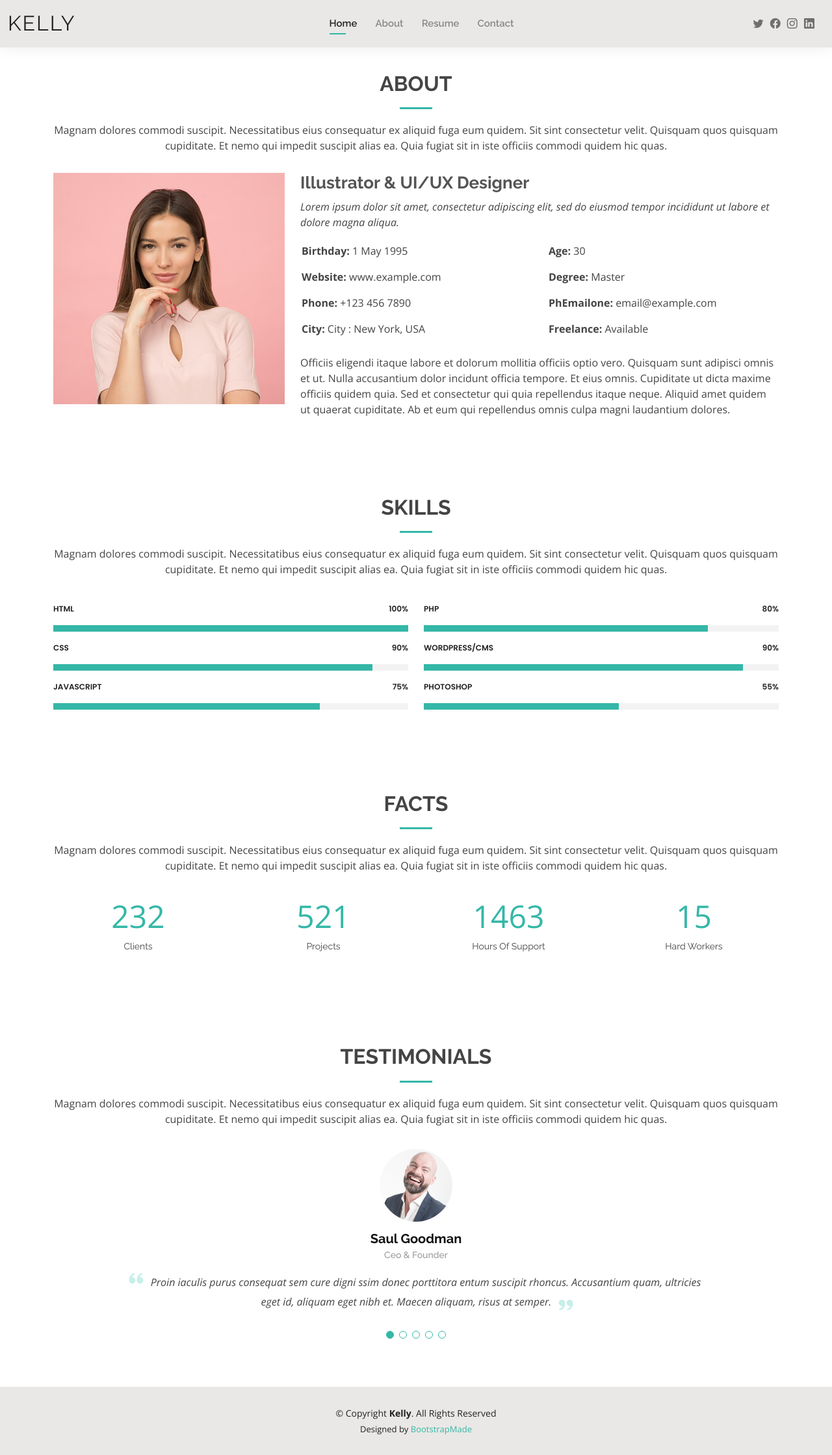
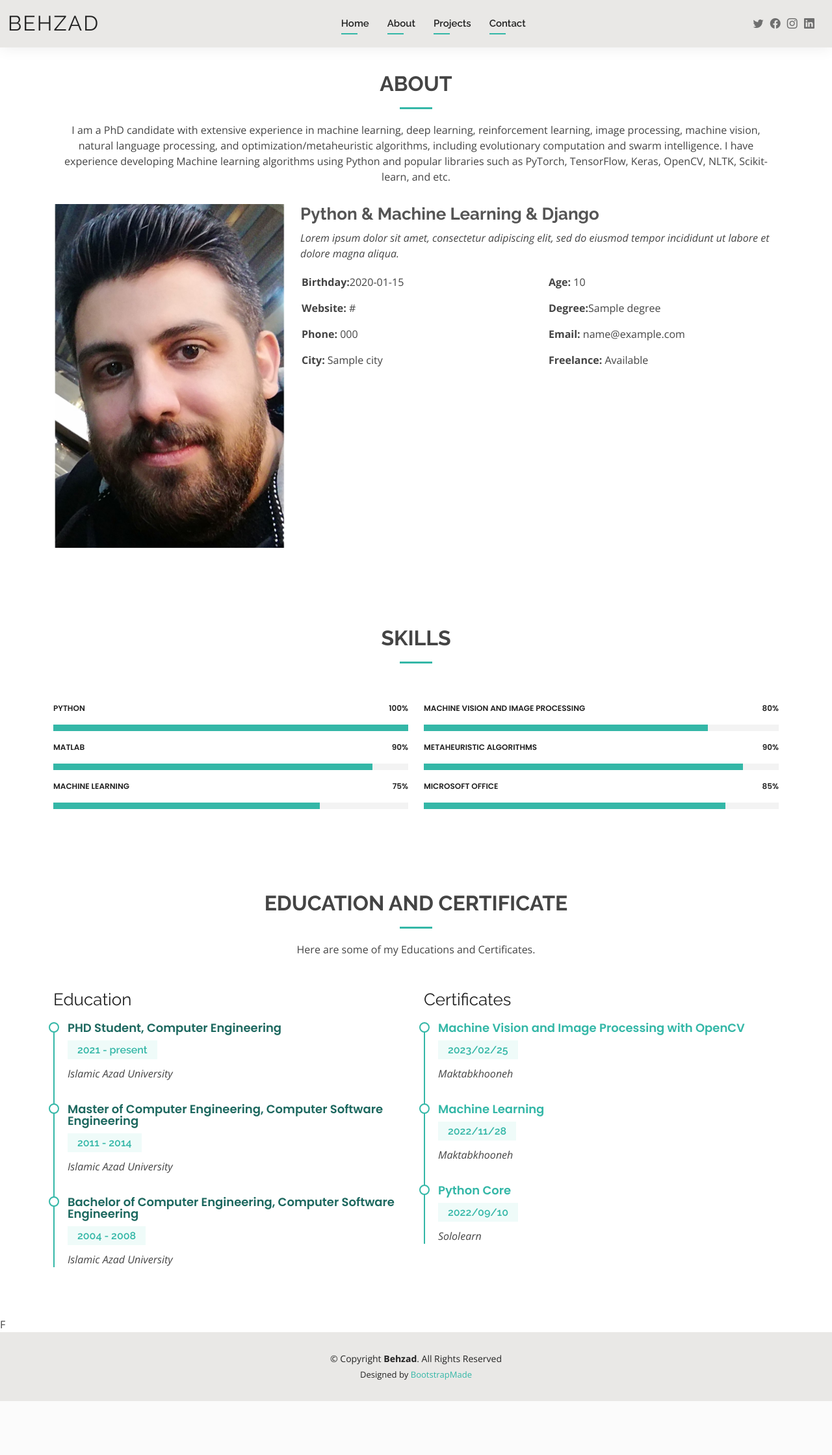
Before and after one commit to iamBehzad/resume_website, a Django app: template templates/website/about.html in a window 1280 px wide. Shown: the whole page at 65% size. After the commit the page ends 2156 px from the top, so only its background shows below. Run offline with Django 3.2, Linux system fonts and the light colour scheme; the template is opened without the code that fills it: most values are stand-ins (such as "Sample title", 1, 10 or a date in 2020); some libraries are stand-ins or nearby versions.

Commit message:
finilize
complete Home, About, Projects and Contact page

```diff
--- a/templates/base.html
+++ b/templates/base.html
@@ -6,7 +6,7 @@
   <meta charset="utf-8">
   <meta content="width=device-width, initial-scale=1.0" name="viewport">
 
-  <title>Kelly Bootstrap Template - Index</title>
+  <title>Behzad Bootstrap Template - Index</title>
   <meta content="" name="description">
   <meta content="" name="keywords">
 
@@ -29,8 +29,8 @@
   <link href="{% static 'assets/css/style.css' %}" rel="stylesheet">
 
   <!-- =======================================================
-  * Template Name: Kelly
-  * Template URL: https://bootstrapmade.com/kelly-free-bootstrap-cv-resume-html-template/
+  * Template Name: Behzad
+  * Template URL: https://bootstrapmade.com/Behzad-free-bootstrap-cv-resume-html-template/
   * Updated: Mar 17 2024 with Bootstrap v5.3.3
   * Author: BootstrapMade.com
   * License: https://bootstrapmade.com/license/
@@ -43,16 +43,16 @@
   <header id="header" class="fixed-top">
     <div class="container-fluid d-flex justify-content-between align-items-center">
 
-      <h1 class="logo me-auto me-lg-0"><a href="{% url 'website:index' %}">Kelly</a></h1>
+      <h1 class="logo me-auto me-lg-0"><a href="{% url 'website:index' %}">Behzad</a></h1>
       <!-- Uncomment below if you prefer to use an image logo -->
       <!-- <a href="index.html" class="logo"><img src="{% static 'assets/img/logo.png' %}"" alt="" class="img-fluid"></a>-->
 
       <nav id="navbar" class="navbar order-last order-lg-0">
         <ul>
           <li><a class="active" href="{% url 'website:index' %}">Home</a></li>
-          <li><a href="{% url 'website:about' %}">About</a></li>
-          <li><a href="{% url 'website:resume' %}">Resume</a></li>
-          <li><a href="{% url 'website:contact' %}">Contact</a></li>
+          <li><a class="active" href="{% url 'website:about' %}">About</a></li>
+          <li><a class="active" href="{% url 'website:projects' %}">Projects</a></li>
+          <li><a class="active" href="{% url 'website:contact' %}">Contact</a></li>
         </ul>
         <i class="bi bi-list mobile-nav-toggle"></i>
       </nav><!-- .navbar -->
@@ -61,7 +61,7 @@
         <a href="#" class="twitter"><i class="bi bi-twitter"></i></a>
         <a href="#" class="facebook"><i class="bi bi-facebook"></i></a>
         <a href="#" class="instagram"><i class="bi bi-instagram"></i></a>
-        <a href="#" class="linkedin"><i class="bi bi-linkedin"></i></i></a>
+        <a href="https://www.linkedin.com/in/behzad-abbasi-76b966212/" class="linkedin"><i class="bi bi-linkedin"></i></i></a>
       </div>
 
     </div>
@@ -78,13 +78,13 @@
   <footer id="footer">
     <div class="container">
       <div class="copyright">
-        &copy; Copyright <strong><span>Kelly</span></strong>. All Rights Reserved
+        &copy; Copyright <strong><span>Behzad</span></strong>. All Rights Reserved
       </div>
       <div class="credits">
         <!-- All the links in the footer should remain intact. -->
         <!-- You can delete the links only if you purchased the pro version. -->
         <!-- Licensing information: https://bootstrapmade.com/license/ -->
-        <!-- Purchase the pro version with working PHP/AJAX contact form: https://bootstrapmade.com/kelly-free-bootstrap-cv-resume-html-template/ -->
+        <!-- Purchase the pro version with working PHP/AJAX contact form: https://bootstrapmade.com/Behzad-free-bootstrap-cv-resume-html-template/ -->
         Designed by <a href="https://bootstrapmade.com/">BootstrapMade</a>
       </div>
     </div>
--- a/templates/website/about.html
+++ b/templates/website/about.html
@@ -10,7 +10,11 @@
 
       <div class="section-title">
         <h2>About</h2>
-          <p>Magnam dolores commodi suscipit. Necessitatibus eius consequatur ex aliquid fuga eum quidem. Sit sint consectetur velit. Quisquam quos quisquam cupiditate. Et nemo qui impedit suscipit alias ea. Quia fugiat sit in iste officiis commodi quidem hic quas.</p>
+        <p>I am a PhD candidate with extensive experience in machine learning, deep learning, reinforcement learning,
+          image processing, machine vision, natural language processing, and optimization/metaheuristic algorithms,
+          including evolutionary computation and swarm intelligence. I have experience developing Machine learning
+          algorithms using Python and popular libraries such as PyTorch, TensorFlow, Keras, OpenCV, NLTK, Scikit-learn,
+          and etc.</p>
       </div>
 
       <div class="row">
@@ -18,32 +22,32 @@
           <img src="{% static 'assets/img/about.jpg' %}" class="img-fluid" alt="">
         </div>
         <div class="col-lg-8 pt-4 pt-lg-0 content">
-            <h3>Illustrator &amp; UI/UX Designer</h3>
+          <h3>Python &amp; Machine Learning &amp; Django</h3>
           <p class="fst-italic">
-              Lorem ipsum dolor sit amet, consectetur adipiscing elit, sed do eiusmod tempor incididunt ut labore et dolore
+            Lorem ipsum dolor sit amet, consectetur adipiscing elit, sed do eiusmod tempor incididunt ut labore et
+            dolore
             magna aliqua.
           </p>
           <div class="row">
             <div class="col-lg-6">
               <ul>
-                  <li><i class="bi bi-rounded-right"></i> <strong>Birthday:</strong> 1 May 1995</li>
-                  <li><i class="bi bi-rounded-right"></i> <strong>Website:</strong> www.example.com</li>
-                  <li><i class="bi bi-rounded-right"></i> <strong>Phone:</strong> +123 456 7890</li>
-                  <li><i class="bi bi-rounded-right"></i> <strong>City:</strong> City : New York, USA</li>
+                <li><i class="bi bi-rounded-right"></i> <strong>Birthday:</strong>{{birthdate}}</li>
+                <li><i class="bi bi-rounded-right"></i> <strong>Website:</strong> {{website}}</li>
+                <li><i class="bi bi-rounded-right"></i> <strong>Phone:</strong> {{phone}}</li>
+                <li><i class="bi bi-rounded-right"></i> <strong>City:</strong> {{city}}</li>
               </ul>
             </div>
             <div class="col-lg-6">
               <ul>
-                  <li><i class="bi bi-rounded-right"></i> <strong>Age:</strong> 30</li>
-                  <li><i class="bi bi-rounded-right"></i> <strong>Degree:</strong> Master</li>
-                  <li><i class="bi bi-rounded-right"></i> <strong>PhEmailone:</strong> email@example.com</li>
+                <li><i class="bi bi-rounded-right"></i> <strong>Age:</strong> {{age}}</li>
+                <li><i class="bi bi-rounded-right"></i> <strong>Degree:</strong>{{degree}}</li>
+                <li><i class="bi bi-rounded-right"></i> <strong>Email:</strong> {{Email}}</li>
                 <li><i class="bi bi-rounded-right"></i> <strong>Freelance:</strong> Available</li>
               </ul>
             </div>
           </div>
           <p>
-              Officiis eligendi itaque labore et dolorum mollitia officiis optio vero. Quisquam sunt adipisci omnis et ut. Nulla accusantium dolor incidunt officia tempore. Et eius omnis.
-              Cupiditate ut dicta maxime officiis quidem quia. Sed et consectetur qui quia repellendus itaque neque. Aliquid amet quidem ut quaerat cupiditate. Ab et eum qui repellendus omnis culpa magni laudantium dolores.
+
           </p>
         </div>
       </div>
@@ -57,7 +61,7 @@
 
       <div class="section-title">
         <h2>Skills</h2>
-          <p>Magnam dolores commodi suscipit. Necessitatibus eius consequatur ex aliquid fuga eum quidem. Sit sint consectetur velit. Quisquam quos quisquam cupiditate. Et nemo qui impedit suscipit alias ea. Quia fugiat sit in iste officiis commodi quidem hic quas.</p>
+        <p> </p>
       </div>
 
       <div class="row skills-content">
@@ -65,23 +69,26 @@
         <div class="col-lg-6">
 
           <div class="progress">
-              <span class="skill">HTML <i class="val">100%</i></span>
+            <span class="skill">Python <i class="val">100%</i></span>
             <div class="progress-bar-wrap">
-                <div class="progress-bar" role="progressbar" aria-valuenow="100" aria-valuemin="0" aria-valuemax="100"></div>
+              <div class="progress-bar" role="progressbar" aria-valuenow="100" aria-valuemin="0" aria-valuemax="100">
+              </div>
             </div>
           </div>
 
           <div class="progress">
-              <span class="skill">CSS <i class="val">90%</i></span>
+            <span class="skill">MATLAB <i class="val">90%</i></span>
             <div class="progress-bar-wrap">
-                <div class="progress-bar" role="progressbar" aria-valuenow="90" aria-valuemin="0" aria-valuemax="100"></div>
+              <div class="progress-bar" role="progressbar" aria-valuenow="90" aria-valuemin="0" aria-valuemax="100">
+              </div>
             </div>
           </div>
 
           <div class="progress">
-              <span class="skill">JavaScript <i class="val">75%</i></span>
+            <span class="skill">Machine learning <i class="val">75%</i></span>
             <div class="progress-bar-wrap">
-                <div class="progress-bar" role="progressbar" aria-valuenow="75" aria-valuemin="0" aria-valuemax="100"></div>
+              <div class="progress-bar" role="progressbar" aria-valuenow="75" aria-valuemin="0" aria-valuemax="100">
+              </div>
             </div>
           </div>
 
@@ -90,23 +97,26 @@
         <div class="col-lg-6">
 
           <div class="progress">
-              <span class="skill">PHP <i class="val">80%</i></span>
+            <span class="skill">Machine Vision and Image Processing <i class="val">80%</i></span>
             <div class="progress-bar-wrap">
-                <div class="progress-bar" role="progressbar" aria-valuenow="80" aria-valuemin="0" aria-valuemax="100"></div>
+              <div class="progress-bar" role="progressbar" aria-valuenow="80" aria-valuemin="0" aria-valuemax="100">
+              </div>
             </div>
           </div>
 
           <div class="progress">
-              <span class="skill">WordPress/CMS <i class="val">90%</i></span>
+            <span class="skill">Metaheuristic algorithms <i class="val">90%</i></span>
             <div class="progress-bar-wrap">
-                <div class="progress-bar" role="progressbar" aria-valuenow="90" aria-valuemin="0" aria-valuemax="100"></div>
+              <div class="progress-bar" role="progressbar" aria-valuenow="90" aria-valuemin="0" aria-valuemax="100">
+              </div>
             </div>
           </div>
 
           <div class="progress">
-              <span class="skill">Photoshop <i class="val">55%</i></span>
+            <span class="skill">Microsoft Office <i class="val">85%</i></span>
             <div class="progress-bar-wrap">
-                <div class="progress-bar" role="progressbar" aria-valuenow="55" aria-valuemin="0" aria-valuemax="100"></div>
+              <div class="progress-bar" role="progressbar" aria-valuenow="85" aria-valuemin="0" aria-valuemax="100">
+              </div>
             </div>
           </div>
 
@@ -116,126 +126,58 @@
 
     </div>
   </section><!-- End Skills Section -->
-
-    <!-- ======= Facts Section ======= -->
-    <section id="facts" class="facts">
+  <!-- ======= Resume Section ======= -->
+  <section id="resume" class="resume">
     <div class="container" data-aos="fade-up">
 
       <div class="section-title">
-          <h2>Facts</h2>
-          <p>Magnam dolores commodi suscipit. Necessitatibus eius consequatur ex aliquid fuga eum quidem. Sit sint consectetur velit. Quisquam quos quisquam cupiditate. Et nemo qui impedit suscipit alias ea. Quia fugiat sit in iste officiis commodi quidem hic quas.</p>
+        <h2>Education and Certificate</h2>
+        <p>Here are some of my Educations and Certificates.</p>
       </div>
 
-        <div class="row counters">
-
-          <div class="col-lg-3 col-6 text-center">
-            <span data-purecounter-start="0" data-purecounter-end="232" data-purecounter-duration="1" class="purecounter"></span>
-            <p>Clients</p>
+      <div class="row">
+        <div class="col-lg-6">
+          <h3 class="resume-title">Education</h3>
+          <div class="resume-item">
+            <h4>PHD Student, Computer Engineering</h4>
+            <h5>2021 - present</h5>
+            <p><em>Islamic Azad University </em></p>
           </div>
-
-          <div class="col-lg-3 col-6 text-center">
-            <span data-purecounter-start="0" data-purecounter-end="521" data-purecounter-duration="1" class="purecounter"></span>
-            <p>Projects</p>
+          <div class="resume-item">
+            <h4>Master of Computer Engineering, Computer Software Engineering</h4>
+            <h5>2011 - 2014</h5>
+            <p><em>Islamic Azad University</em></p>
           </div>
-
-          <div class="col-lg-3 col-6 text-center">
-            <span data-purecounter-start="0" data-purecounter-end="1463" data-purecounter-duration="1" class="purecounter"></span>
-            <p>Hours Of Support</p>
+          <div class="resume-item">
+            <h4>Bachelor of Computer Engineering, Computer Software Engineering</h4>
+            <h5>2004 - 2008</h5>
+            <p><em>Islamic Azad University</em></p>
           </div>
-
-          <div class="col-lg-3 col-6 text-center">
-            <span data-purecounter-start="0" data-purecounter-end="15" data-purecounter-duration="1" class="purecounter"></span>
-            <p>Hard Workers</p>
+        </div>
+        <div class="col-lg-6">
+          <h3 class="resume-title">Certificates</h3>
+          <div class="resume-item">
+            <h4><a href='https://maktabkhooneh.org/certificates/MK-DBKW9I/'>Machine Vision and Image Processing with OpenCV</a></h4>
+            <h5>2023/02/25</h5>
+            <p><em>Maktabkhooneh</em></p>
+          </div>
+          <div class="resume-item">
+            <h4><a href='https://maktabkhooneh.org/certificates/MK-BNYKXY/'>Machine Learning</a></h4>
+            <h5>2022/11/28</h5>
+            <p><em> Maktabkhooneh </em></p>
+          </div>
+          <div class="resume-item">
+            <h4><a href='https://www.sololearn.com/en/certificates/CT-UQZFGFWB'>Python Core</a></h4>
+            <h5>2022/09/10</h5>
+            <p><em>Sololearn</em></p>
+          </div>
+        </div>
       </div>
 
     </div>
+  </section><!-- End Resume Section -->
 
-      </div>
-    </section><!-- End Facts Section -->
-
-    <!-- ======= Testimonials Section ======= -->
-    <section id="testimonials" class="testimonials">
-      <div class="container" data-aos="fade-up">
-
-        <div class="section-title">
-          <h2>Testimonials</h2>
-          <p>Magnam dolores commodi suscipit. Necessitatibus eius consequatur ex aliquid fuga eum quidem. Sit sint consectetur velit. Quisquam quos quisquam cupiditate. Et nemo qui impedit suscipit alias ea. Quia fugiat sit in iste officiis commodi quidem hic quas.</p>
-        </div>
-
-        <div class="testimonials-slider swiper" data-aos="fade-up" data-aos-delay="100">
-          <div class="swiper-wrapper">
-
-            <div class="swiper-slide">
-              <div class="testimonial-item">
-                <img src="{% static 'assets/img/testimonials/testimonials-1.jpg' %}" class="testimonial-img" alt="">
-                <h3>Saul Goodman</h3>
-                <h4>Ceo &amp; Founder</h4>
-                <p>
-                  <i class="bx bxs-quote-alt-left quote-icon-left"></i>
-                  Proin iaculis purus consequat sem cure digni ssim donec porttitora entum suscipit rhoncus. Accusantium quam, ultricies eget id, aliquam eget nibh et. Maecen aliquam, risus at semper.
-                  <i class="bx bxs-quote-alt-right quote-icon-right"></i>
-                </p>
-              </div>
-            </div><!-- End testimonial item -->
-
-            <div class="swiper-slide">
-              <div class="testimonial-item">
-                <img src="{% static 'assets/img/testimonials/testimonials-2.jpg' %}" class="testimonial-img" alt="">
-                <h3>Sara Wilsson</h3>
-                <h4>Designer</h4>
-                <p>
-                  <i class="bx bxs-quote-alt-left quote-icon-left"></i>
-                  Export tempor illum tamen malis malis eram quae irure esse labore quem cillum quid cillum eram malis quorum velit fore eram velit sunt aliqua noster fugiat irure amet legam anim culpa.
-                  <i class="bx bxs-quote-alt-right quote-icon-right"></i>
-                </p>
-              </div>
-            </div><!-- End testimonial item -->
-
-            <div class="swiper-slide">
-              <div class="testimonial-item">
-                <img src="{% static 'assets/img/testimonials/testimonials-3.jpg' %}" class="testimonial-img" alt="">
-                <h3>Jena Karlis</h3>
-                <h4>Store Owner</h4>
-                <p>
-                  <i class="bx bxs-quote-alt-left quote-icon-left"></i>
-                  Enim nisi quem export duis labore cillum quae magna enim sint quorum nulla quem veniam duis minim tempor labore quem eram duis noster aute amet eram fore quis sint minim.
-                  <i class="bx bxs-quote-alt-right quote-icon-right"></i>
-                </p>
-              </div>
-            </div><!-- End testimonial item -->
-
-            <div class="swiper-slide">
-              <div class="testimonial-item">
-                <img src="{% static 'assets/img/testimonials/testimonials-4.jpg' %}" class="testimonial-img" alt="">
-                <h3>Matt Brandon</h3>
-                <h4>Freelancer</h4>
-                <p>
-                  <i class="bx bxs-quote-alt-left quote-icon-left"></i>
-                  Fugiat enim eram quae cillum dolore dolor amet nulla culpa multos export minim fugiat minim velit minim dolor enim duis veniam ipsum anim magna sunt elit fore quem dolore labore illum veniam.
-                  <i class="bx bxs-quote-alt-right quote-icon-right"></i>
-                </p>
-              </div>
-            </div><!-- End testimonial item -->
-
-            <div class="swiper-slide">
-              <div class="testimonial-item">
-                <img src="{% static 'assets/img/testimonials/testimonials-5.jpg' %}" class="testimonial-img" alt="">
-                <h3>John Larson</h3>
-                <h4>Entrepreneur</h4>
-                <p>
-                  <i class="bx bxs-quote-alt-left quote-icon-left"></i>
-                  Quis quorum aliqua sint quem legam fore sunt eram irure aliqua veniam tempor noster veniam enim culpa labore duis sunt culpa nulla illum cillum fugiat legam esse veniam culpa fore nisi cillum quid.
-                  <i class="bx bxs-quote-alt-right quote-icon-right"></i>
-                </p>
-              </div>
-            </div><!-- End testimonial item -->
-
-          </div>
-          <div class="swiper-pagination"></div>
-        </div>
-
-      </div>
-    </section><!-- End Testimonials Section -->
+</main><!-- End #main -->F
 
 </main><!-- End #main -->
 {% endblock %}
--- a/templates/website/index.html
+++ b/templates/website/index.html
@@ -5,8 +5,8 @@
   <!-- ======= Hero Section ======= -->
   <section id="hero" class="d-flex align-items-center">
     <div class="container d-flex flex-column align-items-center" data-aos="zoom-in" data-aos-delay="100">
-      <h1>Kelly Adams</h1>
-      <h2>I'm a professional illustrator from San Francisco</h2>
+      <h1>Behzad Abbasi</h1>
+      <h2>I am an intern Django developer from Iran</h2>
       <a href="{% url 'website:about' %}" class="btn-about">About Me</a>
     </div>
   </section><!-- End Hero -->
--- a/website/urls.py
+++ b/website/urls.py
@@ -22,6 +22,5 @@ urlpatterns = [
     path('', index_view, name='index'),
     path('about', about_view, name='about'),
     path('contact', contact_view, name='contact'),
-    path('portfolio', portfolio_view, name='portfolio'),
-    path('resume', resume_view, name='resume'),
+    path('projects', projects_view, name='projects'),
 ]
```
Also changed, not shown: templates/website/contact.html (+4 -4 lines), templates/website/projects.html (added, +68 -0 lines), templates/website/resume.html (deleted, +0 -80 lines), website/views.py (+8 -6 lines), statics/assets/img/about.jpg, statics/assets/img/hero-bg.jpg, 1 other file. Lines whose indentation alone changed are shown as unchanged.
